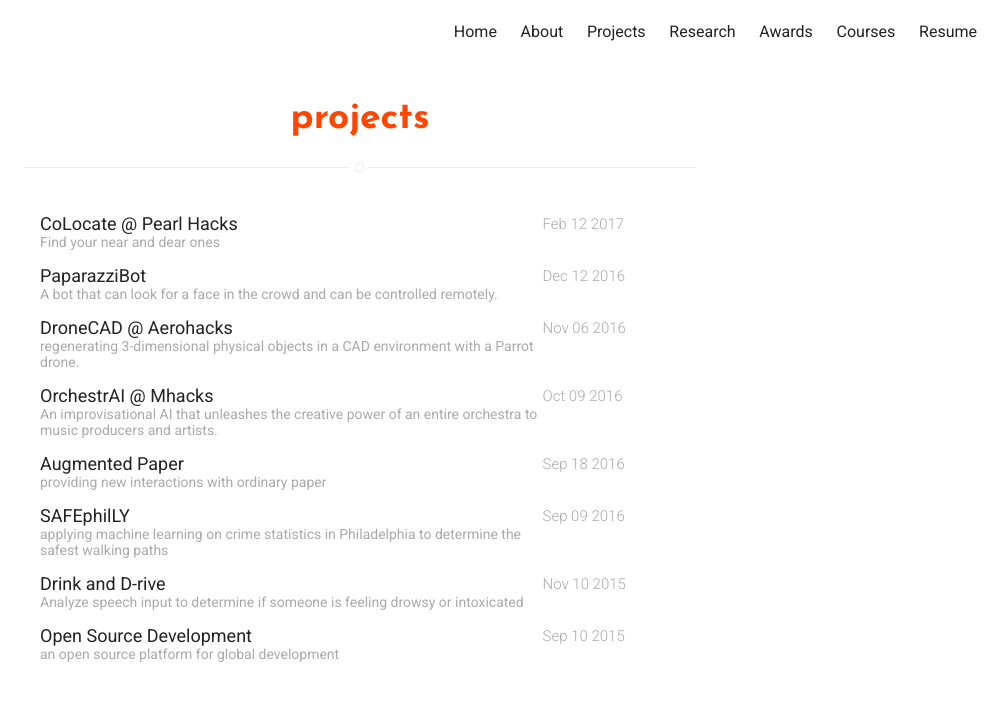
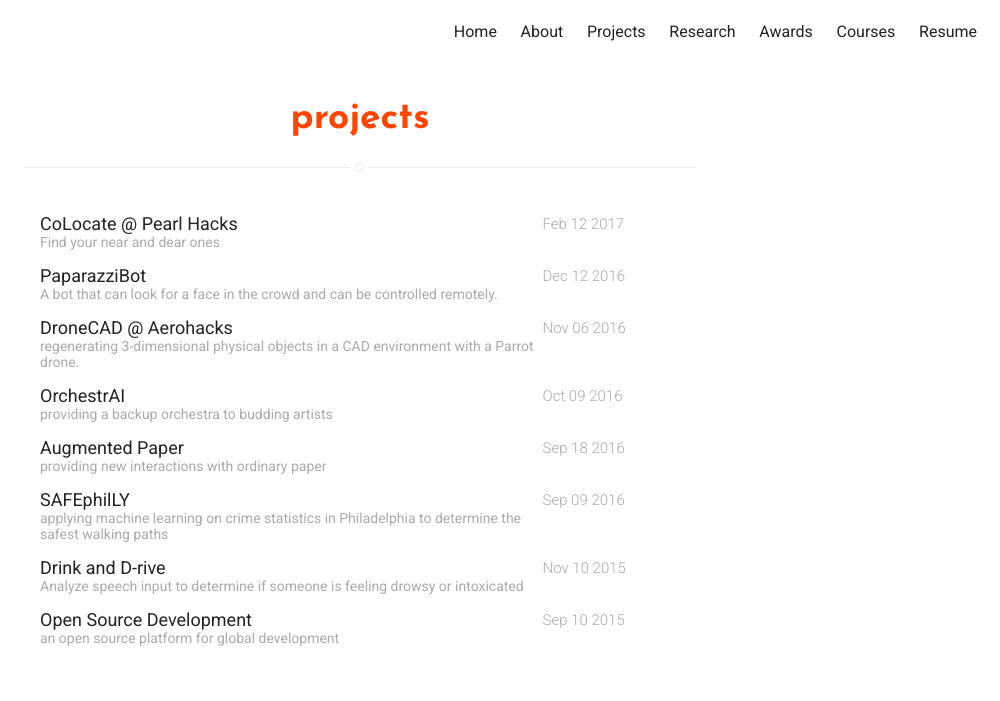
Before and after one commit to azraismail/azraismail.github.io, a Jekyll site: the page built from projects.html, in a window 1280 px wide. Shown: the top 701 px of the page, without its empty margins (280-1280 px from the left). Built offline with Jekyll 4.4.1, drawn with Linux system fonts in a browser that asks for light colours.

Commit message:
Create 2016-10-11-mhacks.markdown

```diff
--- a/_posts/2016-10-11-mhacks.markdown
+++ b/_posts/2016-10-11-mhacks.markdown
@@ -1,5 +1,5 @@
 ---
-title: "OrchestrAI @ Mhacks"
+title: "OrchestrAI"
 layout: post
 date: 2016-10-09
 # tag: jekyll
@@ -10,14 +10,14 @@ coursework: false
 research: false
 awards: false
 hidden: true # don't count this post in blog pagination
-description: "An improvisational AI that unleashes the creative power of an entire orchestra to music producers and artists."
+description: "providing a backup orchestra to budding artists"
 #jemoji: '<img class="emoji" title=":ramen:" alt=":ramen:" src="https://assets.github.com/images/icons/emoji/unicode/1f35c.png" height="20" width="20" align="absmiddle">'
 author: azra-ismail
 externalLink: false
 
 ---
 
-My team built an AI orchestra, capable of improvising musical pieces in real time, inspiring and adapting to the humans it is playing with, and generating completely new songs based on its experience. We organized these three capabilities under two distinct pipelines within our platform.
+My team at Mhacks built an AI orchestra, capable of improvising musical pieces in real time, inspiring and adapting to the humans it is playing with, and generating completely new songs based on its experience. We organized these three capabilities under two distinct pipelines within our platform.
 
 Ad Hoc improvisation and procedural generation was accomplished through our Neural Pipeline. I worked on the real-time playing and implemented the hardware and signal processing parts of the project. Real-time adaptive playing was accomplished through the Improvisational Pipeline. The real-time part consisted of an Arduino and two microphones (one from a set of Apple ear pods) mounted to a classical violin, which picked up the notes being played on the violin. We isolated these notes by sampling based on the beat. The note itself was determined by running a Fast Fourier Transform on the signal received and then extracting the most prominent frequency (a note is essentially a particular frequency). Finally, these extracted notes were mapped to new notes based on Music Theory, using concepts such as the pentatonic scale, perfect fourths, etc.
 
```
